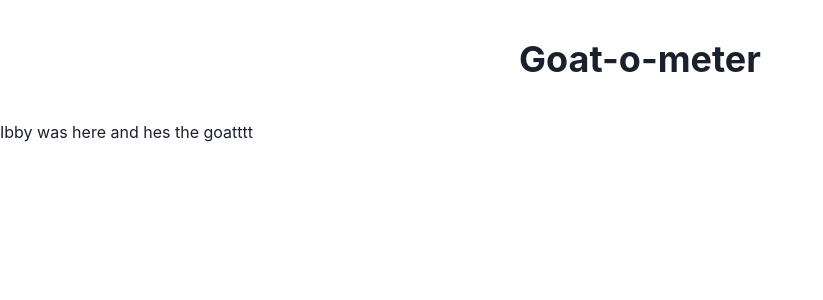
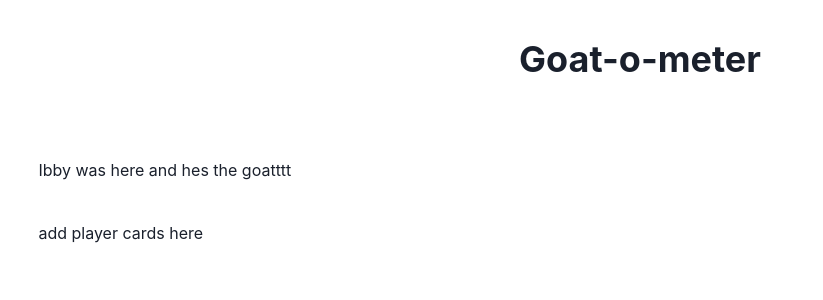
Before and after one commit to ibraheemazam/Goat-o-meter, a React (Create React App) app in the folder client/: page / in a window 1280 px wide. Shown: the top 300 px of the page, without its empty margins (0-823 px from the left). Built offline with nearby package versions, Linux system fonts and the light colour scheme.

Commit message:
Added basic strucuture of boxes to App

```diff
--- a/client/src/App.jsx
+++ b/client/src/App.jsx
@@ -1,14 +1,21 @@
 import React from 'react';
-import { ChakraProvider, Flex, Heading } from '@chakra-ui/react';
+import { ChakraProvider, Box, Flex, Heading } from '@chakra-ui/react';
 
 
 const App = function App() {
   return (
     <ChakraProvider>
-      <Heading display="flex" justifyContent="center" margin="3vw">
-        Goat-o-meter
-      </Heading>
-      <div>Ibby was here and hes the goatttt</div>
+      <Box m="3vw" mb="6vw">
+        <Heading display="flex" justifyContent="center">
+          Goat-o-meter
+        </Heading>
+      </Box>
+      <Box m="3vw">
+        <div>Ibby was here and hes the goatttt</div>
+      </Box>
+      <Box m="3vw">
+        <div>add player cards here</div>
+      </Box>
     </ChakraProvider>
   );
 };
```
